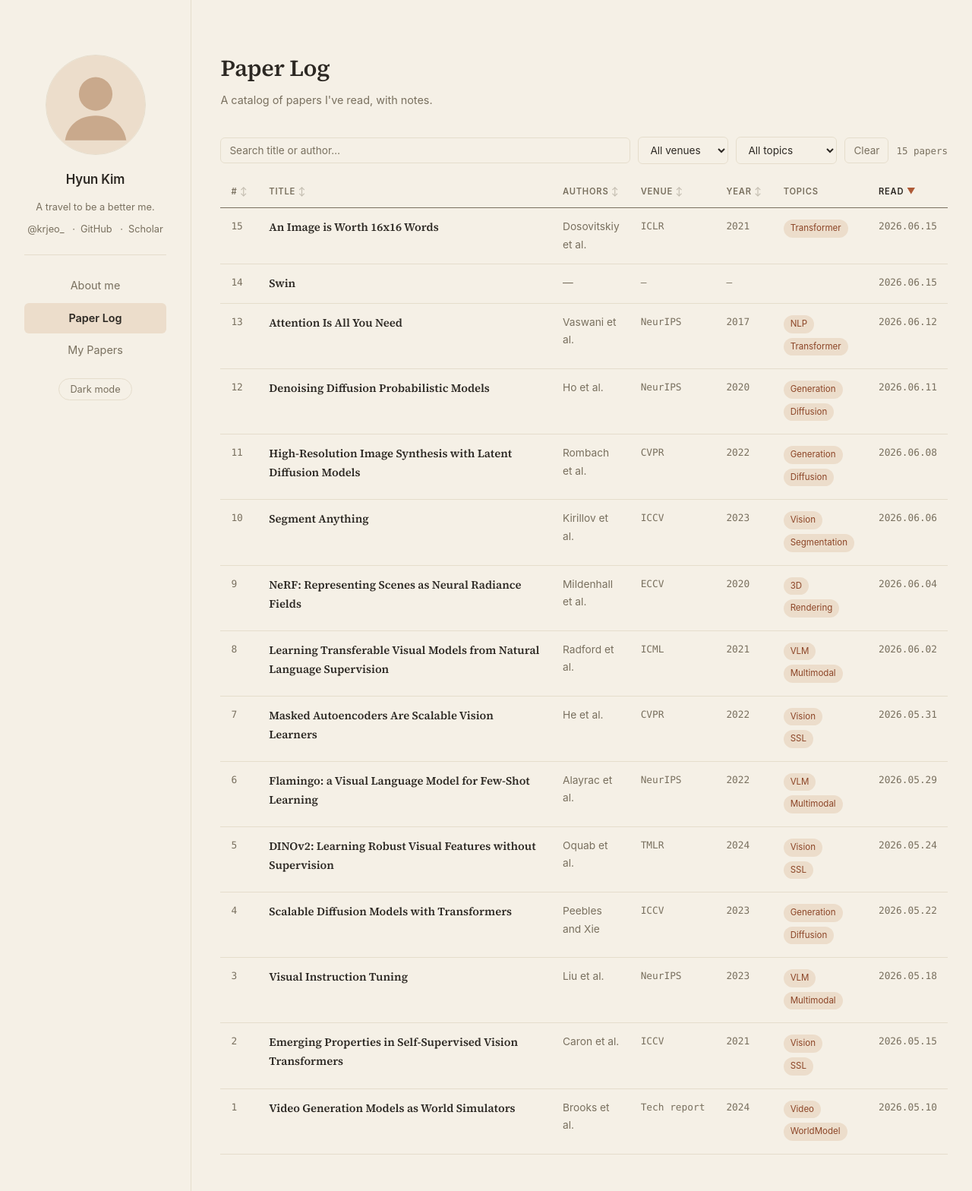
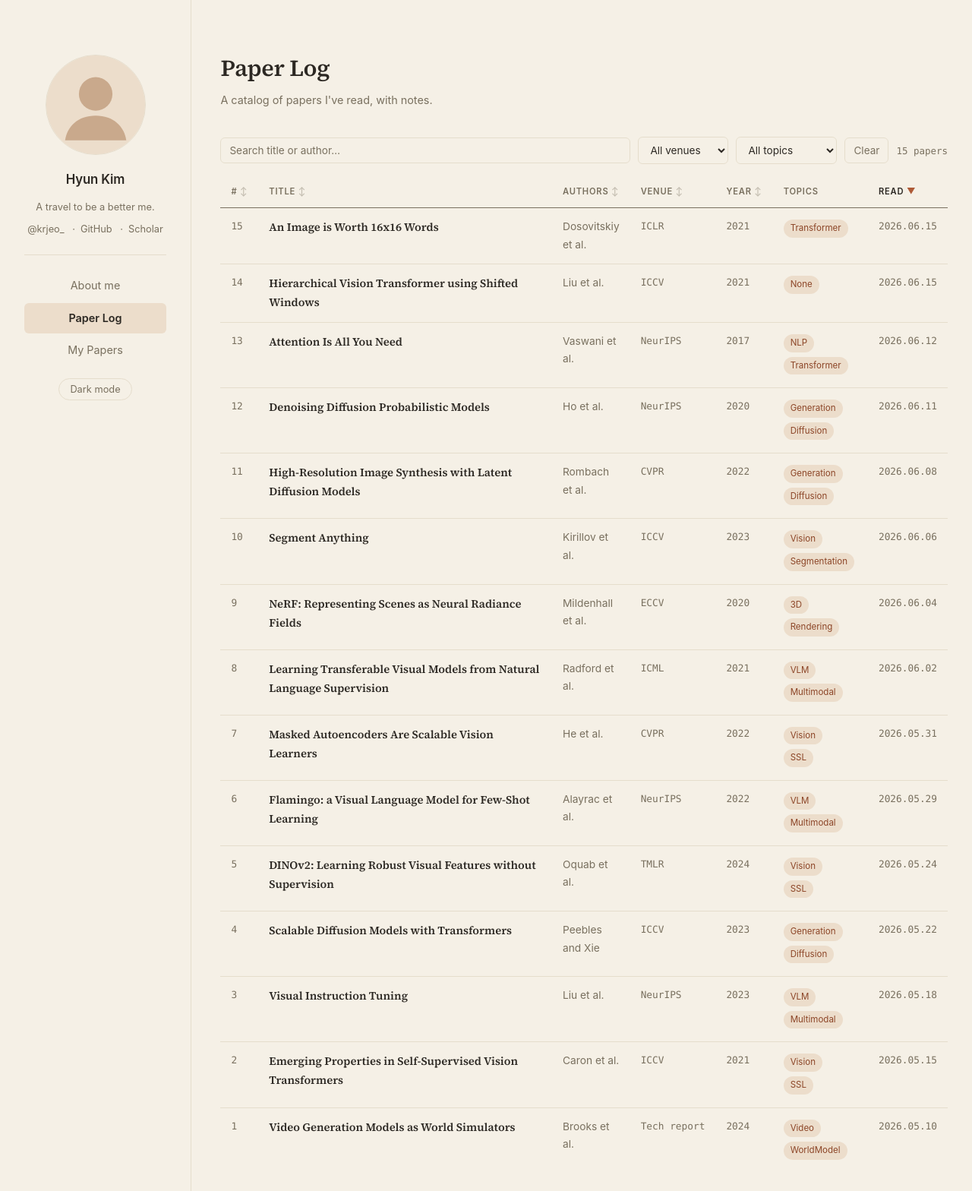
Before and after one commit to krjeo0/krjeo0.github.io, a Jekyll site: the page built from index.html, in a window 1280 px wide. Shown: the whole page at 76% size. Built offline with Jekyll 4.4.1, drawn with Linux system fonts in a browser that asks for light colours.

Commit message:
Update 2026-06-15-swin.md

```diff
--- a/_posts/2026-06-15-swin.md
+++ b/_posts/2026-06-15-swin.md
@@ -1,3 +1,13 @@
+---
+layout: post
+title: "Hierarchical Vision Transformer using Shifted Windows"
+date: 2026-06-15
+authors: "Liu et al."
+venue: "ICCV"
+year: 2021
+tags: [None]
+---
+
 # Swin Transformer 정밀 독해 — *Hierarchical Vision Transformer using Shifted Windows* 함께 읽기
 
 > Liu et al., *Swin Transformer: Hierarchical Vision Transformer using Shifted Windows*, **ICCV 2021** (arXiv:2103.14030) 해설 자료입니다.
@@ -26,7 +36,7 @@ ViT 해설의 슬로건이 *"데이터 규모 > inductive bias"* 였다면, Swin
 ## 1. 계보적 위치 — Swin은 어디에 서 있는가
 
 <figure style="max-width:780px; margin:1.6em auto; text-align:center;">
-  <img src="images/fig0_genealogy.png" alt="Swin Transformer의 계보적 위치 다이어그램" style="width:100%;">
+  <img src="/assets/img/swin/fig0_genealogy.png" alt="Swin Transformer의 계보적 위치 다이어그램" style="width:100%;">
   <figcaption style="font-size:0.9em; color:#555; margin-top:0.5em;"><b>Swin의 계보적 위치.</b> ViT의 두 약점을 풀어 범용 백본으로 나아가는 동시에, CNN의 계층·locality를 Transformer에 되살린 대표 사례입니다.</figcaption>
 </figure>
 
@@ -48,7 +58,7 @@ Swin의 출발점은 **언어와 비전의 두 가지 차이**입니다.
 2. **높은 해상도(픽셀 수)**: 픽셀은 단어보다 압도적으로 많습니다. 의미 분할(semantic segmentation)처럼 **픽셀 단위 밀집 예측**이 필요한 과제에서, **이미지 크기에 제곱인** self-attention은 감당이 안 됩니다.
 
 <figure style="max-width:720px; margin:1.6em auto; text-align:center;">
-  <img src="images/fig1_hierarchy_vs_vit.png" alt="Swin 계층적 feature map vs ViT 단일 해상도 비교" style="width:100%;">
+  <img src="/assets/img/swin/fig1_hierarchy_vs_vit.png" alt="Swin 계층적 feature map vs ViT 단일 해상도 비교" style="width:100%;">
   <figcaption style="font-size:0.9em; color:#555; margin-top:0.5em;"><b>논문 Figure 1.</b> (a) Swin은 깊어질수록 패치를 병합해 <b>계층적 feature map</b>(4×→8×→16×)을 만들고, self-attention을 <b>각 국소 윈도우(빨강) 안에서만</b> 계산해 이미지 크기에 <b>선형</b> 복잡도를 가집니다. (b) 기존 ViT는 <b>단일 저해상도</b> feature map만 만들고 전역 attention이라 <b>제곱</b> 복잡도입니다.</figcaption>
 </figure>
 
@@ -59,7 +69,7 @@ Swin의 출발점은 **언어와 비전의 두 가지 차이**입니다.
 ## 3. 핵심 메커니즘 ① — 계층적 구조 (Hierarchical Feature Maps)
 
 <figure style="max-width:820px; margin:1.6em auto; text-align:center;">
-  <img src="images/fig3_architecture.png" alt="Swin Transformer 전체 아키텍처와 두 블록" style="width:100%;">
+  <img src="/assets/img/swin/fig3_architecture.png" alt="Swin Transformer 전체 아키텍처와 두 블록" style="width:100%;">
   <figcaption style="font-size:0.9em; color:#555; margin-top:0.5em;"><b>논문 Figure 3.</b> (a) Swin-T의 전체 구조: Patch Partition → Linear Embedding → 4개의 Stage(사이사이 Patch Merging). 해상도는 H/4→H/8→H/16→H/32, 채널은 C→2C→4C→8C로 변합니다. (b) 연속한 두 Swin 블록: <b>W-MSA</b> 블록과 <b>SW-MSA</b> 블록이 한 쌍입니다.</figcaption>
 </figure>
 
@@ -71,7 +81,7 @@ Swin의 출발점은 **언어와 비전의 두 가지 차이**입니다.
 
 깊어지면서 토큰 수를 줄이고 채널을 키우는 장치가 **Patch Merging**입니다. **2×2 이웃 토큰의 feature를 concat**(→ 4C차원)한 뒤 **선형층으로 2C로** 사영합니다.
 
-<div style="text-align:center; margin:1.1em 0;"><img src="images/eq_merge.png" alt="patch merging: 2x2 이웃 concat 4C에서 선형사영 2C" style="max-width:520px; width:88%;"></div>
+<div style="text-align:center; margin:1.1em 0;"><img src="/assets/img/swin/eq_merge.png" alt="patch merging: 2x2 이웃 concat 4C에서 선형사영 2C" style="max-width:520px; width:88%;"></div>
 
 결과적으로 **토큰 수는 4배 줄고(해상도 2배 다운샘플), 채널은 2배** 늘어납니다. 이는 CNN에서 **stride-2 pooling/conv가 하던 다운샘플링**과 정확히 같은 역할입니다. CNN의 직관을 Transformer로 옮긴 셈입니다.
 
@@ -93,7 +103,7 @@ Swin은 self-attention을 **겹치지 않는 M×M 윈도우 안에서만** 계
 
 복잡도를 보면 이 설계의 핵심이 드러납니다. h×w 패치 이미지에서:
 
-<div style="text-align:center; margin:1.1em 0;"><img src="images/eq_complexity.png" alt="MSA와 W-MSA의 복잡도 비교 수식" style="max-width:560px; width:90%;"></div>
+<div style="text-align:center; margin:1.1em 0;"><img src="/assets/img/swin/eq_complexity.png" alt="MSA와 W-MSA의 복잡도 비교 수식" style="max-width:560px; width:90%;"></div>
 
 (논문 Eq. 1, 2) 위쪽 전역 MSA는 토큰 수 hw에 대해 **제곱**(2(hw)²C 항)인 반면, 아래쪽 W-MSA는 윈도우 크기 M을 고정하면 hw에 대해 **선형**(2M²hwC 항)입니다.
 
@@ -109,10 +119,10 @@ W-MSA에는 치명적 약점이 있습니다. **윈도우 안에서만 attend하
 
 연속한 두 블록에서 **윈도우 분할 자체를 이동(shift)** 시킵니다. 한 블록은 정규 분할로 attend하고(**W-MSA**), 바로 다음 블록은 윈도우를 **(⌊M/2⌋, ⌊M/2⌋)만큼 대각선으로 밀어** 새 윈도우로 attend합니다(**SW-MSA**).
 
-<div style="text-align:center; margin:1.0em 0;"><img src="images/eq_shift.png" alt="윈도우 이동량 (floor(M/2), floor(M/2))" style="max-width:240px; width:55%;"></div>
+<div style="text-align:center; margin:1.0em 0;"><img src="/assets/img/swin/eq_shift.png" alt="윈도우 이동량 (floor(M/2), floor(M/2))" style="max-width:240px; width:55%;"></div>
 
 <figure style="max-width:720px; margin:1.5em auto; text-align:center;">
-  <img src="images/fig2_shifted_window.png" alt="shifted window 개념: Layer l 정규 분할에서 Layer l+1 shifted 분할로" style="width:100%;">
+  <img src="/assets/img/swin/fig2_shifted_window.png" alt="shifted window 개념: Layer l 정규 분할에서 Layer l+1 shifted 분할로" style="width:100%;">
   <figcaption style="font-size:0.9em; color:#555; margin-top:0.5em;"><b>논문 Figure 2.</b> Layer <i>l</i>(왼쪽)은 정규 윈도우 분할로 각 윈도우 안에서 attention을 계산합니다. Layer <i>l+1</i>(오른쪽)은 분할을 이동시켜 새 윈도우를 만드는데, 이 새 윈도우들이 <b>이전 층 윈도우들의 경계를 가로질러</b> 윈도우 간 연결을 제공합니다.</figcaption>
 </figure>
 
@@ -122,7 +132,7 @@ W-MSA에는 치명적 약점이 있습니다. **윈도우 안에서만 attend하
 
 그래서 Swin 블록은 항상 **두 개가 한 쌍**으로 동작합니다 — W-MSA 블록 다음에 SW-MSA 블록.
 
-<div style="text-align:center; margin:1.0em 0;"><img src="images/eq_block.png" alt="연속한 두 Swin 블록의 수식: W-MSA 블록과 SW-MSA 블록" style="max-width:560px; width:92%;"></div>
+<div style="text-align:center; margin:1.0em 0;"><img src="/assets/img/swin/eq_block.png" alt="연속한 두 Swin 블록의 수식: W-MSA 블록과 SW-MSA 블록" style="max-width:560px; width:92%;"></div>
 
 각 블록 구조는 ViT와 닮았습니다 — **LN을 앞에 두고(Pre-LN)**, (S)W-MSA → MLP(GELU 2층) 순서로, 각 모듈 뒤에 residual을 더합니다. 차이는 **MSA가 (S)W-MSA로 바뀐 것**뿐입니다. 여기서 ẑ는 (S)W-MSA 모듈의 출력, z는 MLP 모듈의 출력입니다.
 
@@ -141,7 +151,7 @@ W-MSA에는 치명적 약점이 있습니다. **윈도우 안에서만 attend하
 Shifted window에는 실무적 골칫거리가 하나 있습니다. 윈도우를 밀면 **윈도우 개수가 늘고**(예: 2×2 → 3×3, 약 2.25배), **가장자리 윈도우는 M×M보다 작아집니다.** 순진하게 작은 윈도우를 M×M로 패딩하고 마스킹하면 계산량이 늘어 손해입니다.
 
 <figure style="max-width:720px; margin:1.5em auto; text-align:center;">
-  <img src="images/fig4_cyclic_shift.png" alt="cyclic shift와 masked MSA를 이용한 효율적 배치 계산" style="width:100%;">
+  <img src="/assets/img/swin/fig4_cyclic_shift.png" alt="cyclic shift와 masked MSA를 이용한 효율적 배치 계산" style="width:100%;">
   <figcaption style="font-size:0.9em; color:#555; margin-top:0.5em;"><b>논문 Figure 4.</b> feature map을 좌상단으로 <b>순환 이동(cyclic shift)</b> 시킨 뒤, 인접하지 않게 섞인 sub-window끼리는 attend하지 못하도록 <b>마스킹</b>하고(masked MSA), 끝나면 <b>역방향으로 되돌립니다(reverse cyclic shift)</b>.</figcaption>
 </figure>
 
@@ -155,11 +165,11 @@ Swin의 해결책은 **cyclic shift**입니다. feature map 전체를 좌상단
 
 위치 정보를 넣는 방식에서도 Swin은 ViT와 갈립니다. ViT는 입력에 **절대(absolute) 위치 임베딩**을 더했지만, Swin은 attention을 계산할 때 **상대 위치 바이어스 B**를 logit에 직접 더합니다.
 
-<div style="text-align:center; margin:1.1em 0;"><img src="images/eq_attention.png" alt="relative position bias B를 더한 attention 수식" style="max-width:600px; width:92%;"></div>
+<div style="text-align:center; margin:1.1em 0;"><img src="/assets/img/swin/eq_attention.png" alt="relative position bias B를 더한 attention 수식" style="max-width:600px; width:92%;"></div>
 
 (논문 Eq. 4) 여기서 Q, K, V는 한 윈도우 안의 query/key/value 행렬(각 M²×d), d는 query/key 차원, **B는 각 head마다 더해지는 상대 위치 바이어스**입니다. 윈도우 안에서 두 패치의 상대 위치가 각 축마다 [−M+1, M−1] 범위이므로, 실제로는 **작은 바이어스 표 B̂를 파라미터화**하고 B의 값을 거기서 인덱싱해 가져옵니다.
 
-<div style="text-align:center; margin:1.0em 0;"><img src="images/eq_relbias.png" alt="B와 B-hat의 차원" style="max-width:520px; width:88%;"></div>
+<div style="text-align:center; margin:1.0em 0;"><img src="/assets/img/swin/eq_relbias.png" alt="B와 B-hat의 차원" style="max-width:520px; width:88%;"></div>
 
 **왜 상대 위치인가 (그리고 ViT 해설과의 연결).** ViT 해설 §7.2에서 *"위치 인코딩은 이후 계속 재설계된다 — Swin의 상대 위치 바이어스, 2D-RoPE 등"* 이라고 예고했는데, **여기가 바로 그 장면**입니다. 논문 Table 4는, 상대 위치 바이어스가 위치 인코딩 없음/절대 위치 임베딩보다 **분류·검출·분할 모두에서 더 좋고**, 오히려 **절대 위치 임베딩을 추가하면 밀집 예측 성능이 떨어진다**고 보고합니다. 상대 위치 바이어스는 일종의 **translation invariance라는 inductive bias**를 부드럽게 다시 넣는 장치인 셈입니다. 사전학습한 B는 다른 윈도우 크기로 **bi-cubic 보간**해 파인튜닝 초기화에 쓸 수 있습니다(ViT의 위치 임베딩 보간과 같은 발상).
 
@@ -212,7 +222,7 @@ Swin은 세 과제에서 강합니다. 핵심은 **하나의 백본으로 분류
 ## 11. 이 논문이 남긴 것 — 계보 후행 한눈에
 
 <figure style="max-width:780px; margin:1.4em auto; text-align:center;">
-  <img src="images/fig0_genealogy.png" alt="Swin 계보도 (재게시)" style="width:100%;">
+  <img src="/assets/img/swin/fig0_genealogy.png" alt="Swin 계보도 (재게시)" style="width:100%;">
 </figure>
 
 - **Swin V2 (2021–22)** — 고해상도·대규모로 안정적으로 스케일업하는 기법(post-norm, scaled cosine attention 등)을 더했습니다.
```
